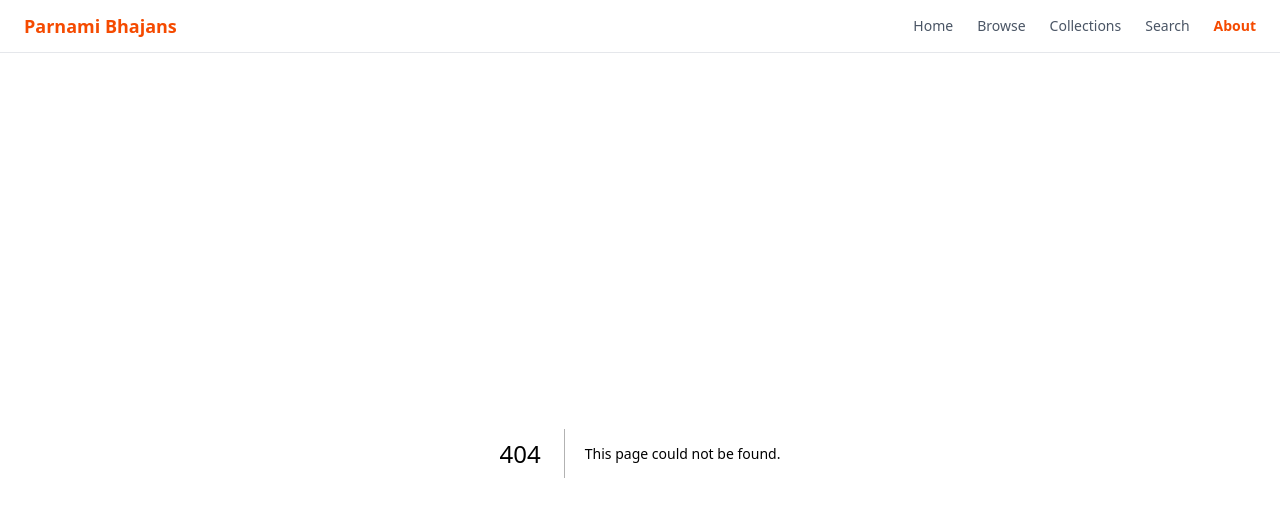
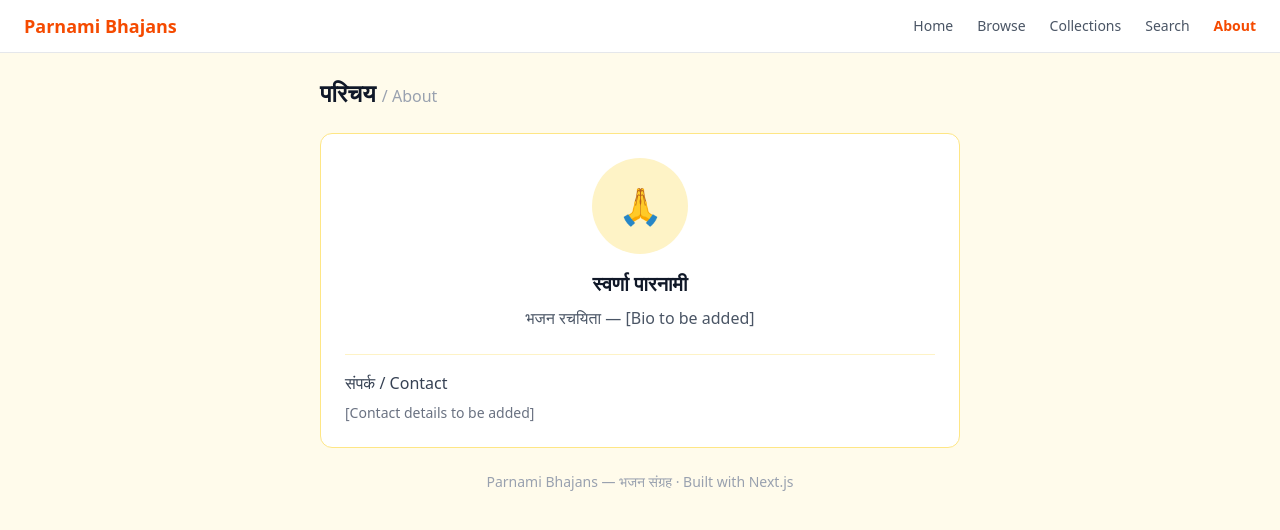
Before and after one commit to ashishparnami001/parnamibhajans, a Next.js app: page /about in a window 1280 px wide. Before the commit this address had no page. Shown: the top 530 px of the page. Built offline with nearby package versions, Linux system fonts and the light colour scheme.

Commit message:
feat: add about page with placeholder content

```diff
--- /dev/null
+++ b/app/about/page.tsx
@@ -0,0 +1,29 @@
+import { SITE_NAME } from '@/lib/config'
+
+export default function AboutPage() {
+  return (
+    <div className="max-w-2xl mx-auto px-4 py-6">
+      <h1 className="text-2xl font-bold text-gray-900 dark:text-gray-100 mb-6">
+        परिचय <span className="text-base font-normal text-gray-400">/ About</span>
+      </h1>
+      <div className="bg-white dark:bg-gray-900 rounded-xl border border-amber-200 dark:border-gray-700 p-6">
+        <div className="w-24 h-24 rounded-full bg-amber-100 dark:bg-amber-900/30 flex items-center justify-center text-4xl mx-auto mb-4">
+          🙏
+        </div>
+        <h2 className="text-xl font-semibold text-center text-gray-900 dark:text-gray-100 mb-2">
+          स्वर्णा पारनामी
+        </h2>
+        <p className="text-gray-600 dark:text-gray-400 text-center mb-6">
+          भजन रचयिता — [Bio to be added]
+        </p>
+        <div className="border-t border-amber-100 dark:border-gray-800 pt-4">
+          <h3 className="font-medium text-gray-700 dark:text-gray-300 mb-2">संपर्क / Contact</h3>
+          <p className="text-gray-500 text-sm">[Contact details to be added]</p>
+        </div>
+      </div>
+      <p className="mt-6 text-sm text-gray-400 text-center">
+        {SITE_NAME} — भजन संग्रह · Built with Next.js
+      </p>
+    </div>
+  )
+}
```
